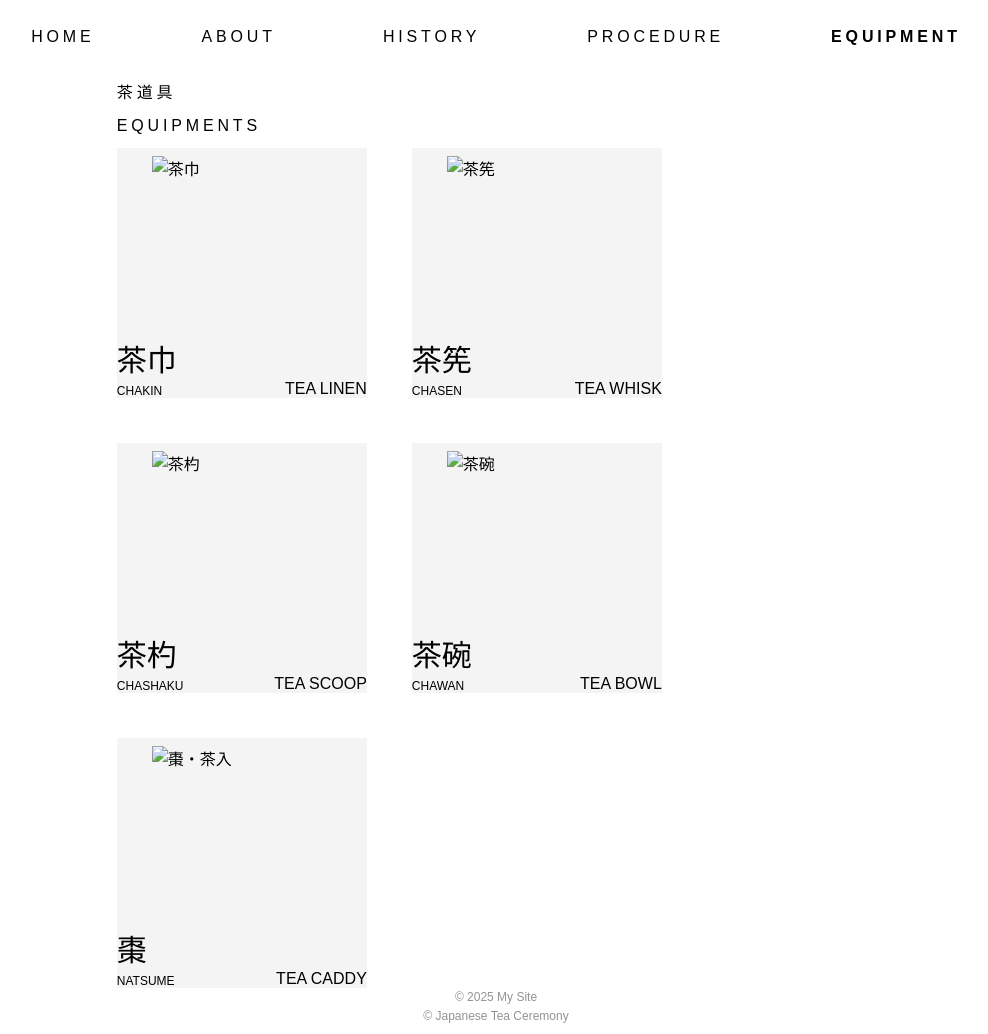
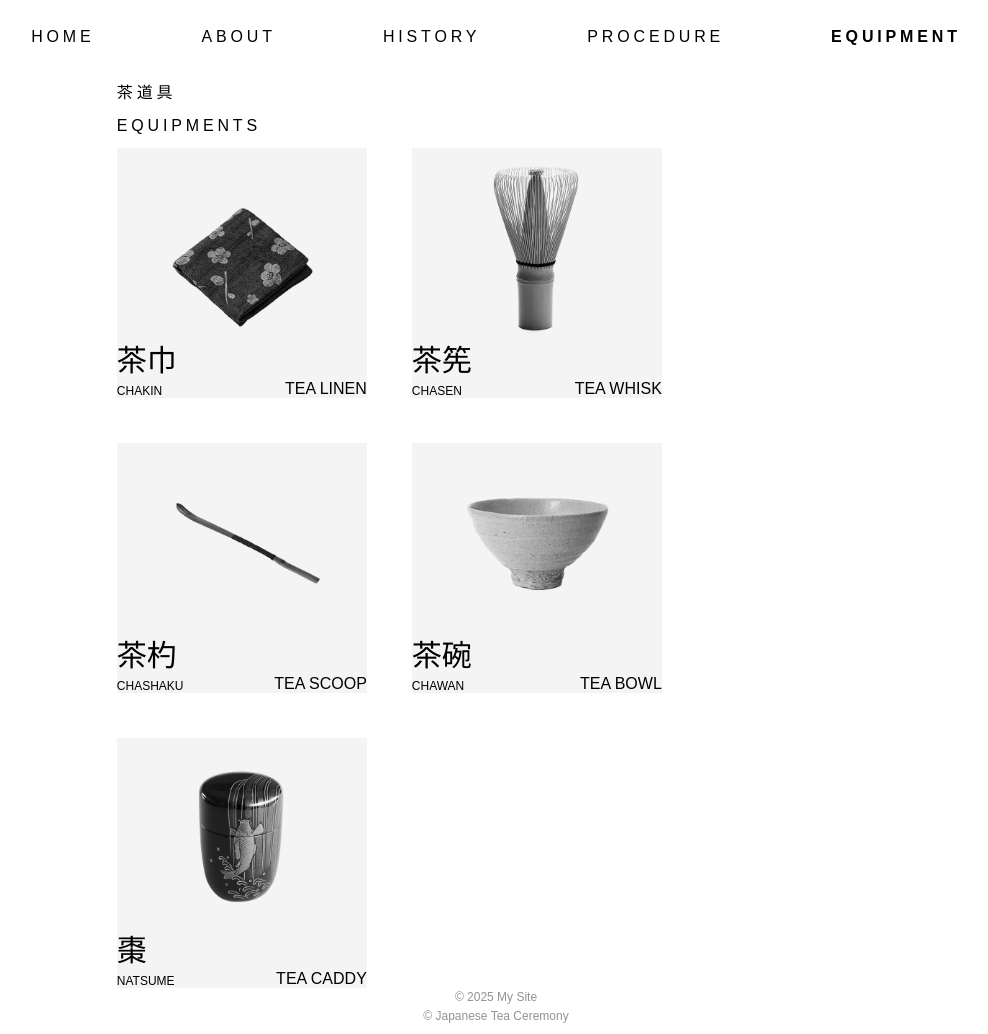
Before and after one commit to williamHong6/iffall2025, a plain HTML site: page microsite/fully-realized/equipment.html in a window 1280 px wide. Shown: the whole page, without its empty margins (144-1132 px from the left). Drawn offline with Linux system fonts and the light colour scheme; the site is published under a folder, as on GitHub Pages, so addresses that start at the root find nothing; a web font is replaced by a local one.

Commit message:
Add files via upload

```diff
--- a/microsite/fully-realized/equipment.html
+++ b/microsite/fully-realized/equipment.html
@@ -33,8 +33,8 @@
         data-jp="茶巾"
         data-pinyin="Chakin"
         data-desc="The chakin is a small rectangular white linen or hemp cloth mainly used to wipe the tea bowl."
-        data-img="/img/chajin.png">
-      <img src="/img/chajin.png" alt="茶巾">
+        data-img="img/chajin.png">
+      <img src="img/chajin.png" alt="茶巾">
       <div class="text_group1">
         <div class="text_group2">
           <p class="jp">茶巾</p>
@@ -49,8 +49,8 @@
         data-jp="茶筅"
         data-pinyin="Chasen"
         data-desc="This is the implement used to mix the powdered tea with the hot water. Tea whisks are carved from a single piece of bamboo. There are various types. Tea whisks quickly become worn and damaged with use, and the host should use a new one when holding a chakai or chaji."
-        data-img="/img/chaxian.png">
-      <img src="/img/chaxian.png" alt="茶筅">
+        data-img="img/chaxian.png">
+      <img src="img/chaxian.png" alt="茶筅">
       <div class="text_group1">
         <div class="text_group2">
           <p class="jp">茶筅</p>
@@ -65,8 +65,8 @@
         data-jp="茶杓"
         data-pinyin="Chashaku"
         data-desc="Tea scoops are ladles that are generally carved from a single piece of bamboo, although they may also be made of ivory or wood. They are used to scoop tea from the tea caddy into the tea bowl. Bamboo tea scoops in the most casual style have a nodule in the approximate center. Larger scoops are used to transfer tea into the tea caddy in the mizuya (preparation area), but these are not seen by guests. Different styles and colours are used in various tea traditions."
-        data-img="/img/gunzi.png">
-      <img src="/img/gunzi.png" alt="茶杓">
+        data-img="img/gunzi.png">
+      <img src="img/gunzi.png" alt="茶杓">
       <div class="text_group1">
         <div class="text_group2">
           <p class="jp">茶杓</p>
@@ -81,8 +81,8 @@
         data-jp="茶碗"
         data-pinyin="Chawan"
         data-desc="Tea bowls are available in a wide range of sizes and styles, and different styles are used for thick and thin tea. Shallow bowls, which allow the tea to cool rapidly, are used in summer; deep bowls are used in winter. Bowls are frequently named by their creators or owners, or by a tea master. Bowls over four hundred years old are in use today, but only on unusually special occasions. The best bowls are thrown by hand, and some bowls are extremely valuable. Irregularities and imperfections are prized: they are often featured prominently as the &quot;front&quot; of the bowl."
-        data-img="/img/wan.png">
-      <img src="/img/wan.png" alt="茶碗">
+        data-img="img/wan.png">
+      <img src="img/wan.png" alt="茶碗">
       <div class="text_group1">
         <div class="text_group2">
           <p class="jp">茶碗</p>
@@ -97,8 +97,8 @@
         data-jp="棗・茶入"
         data-pinyin="Natsume / Chaire"
         data-desc="The small lidded container in which the powdered tea is placed for use in the tea-making procedure ([お]手前; [お]点前; [御]手前, [o]temae). The natsume is usually employed for usucha and the chaire for koicha."
-        data-img="/img/peng.png">
-      <img src="/img/peng.png" alt="棗・茶入">
+        data-img="img/peng.png">
+      <img src="img/peng.png" alt="棗・茶入">
       <div class="text_group1">
         <div class="text_group2">
           <p class="jp">棗</p>
```
